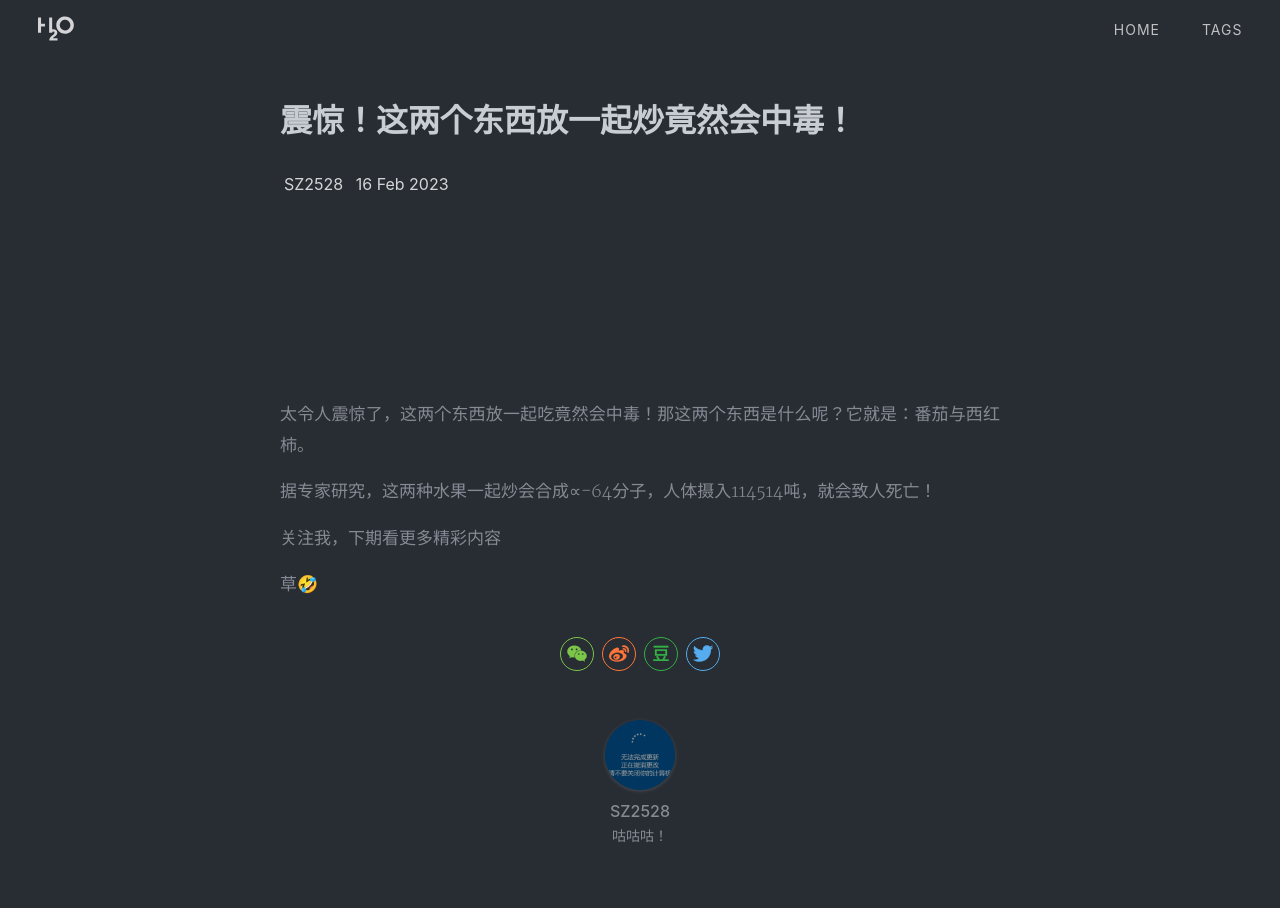
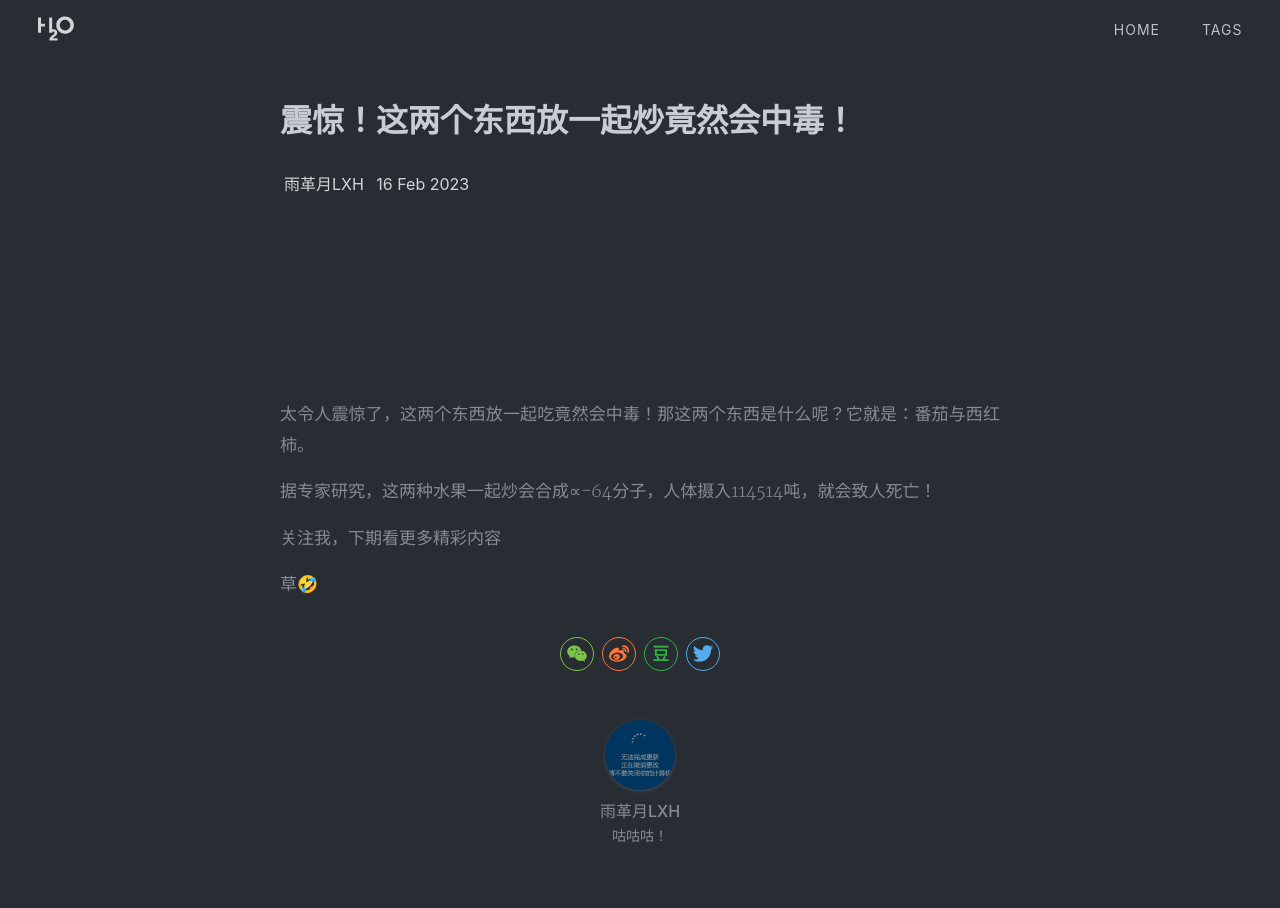
Before and after one commit to Yv-gy/yv-gy.github.io, a Jekyll site: the page built from _posts/2023-2-16-totamo-and-totamo.md, in a window 1280 px wide and 1386 px high. Shown: the top 908 px of the window. Built offline with Jekyll 4.4.1, drawn with Linux system fonts in a browser that asks for light colours; nearby versions of some CDN libraries; a style sheet for code colours, icons or effects is not loaded.

Commit message:
Update _config.yml

```diff
--- a/_config.yml
+++ b/_config.yml
@@ -24,8 +24,8 @@ description: >- # this means to ignore newlines until "baseurl:"
   没有描述。
 # keyword: ""
 baseurl: "" # the subpath of your site, e.g. /blog
-show_downloads: false
-url: "https://sz2528.github.io" # the base hostname & protocol for your site, e.g. http://example.com
+# show_downloads: false
+url: "https://yv-gy.github.io" # the base hostname & protocol for your site, e.g. http://example.com
 # twitter_username: jekyllrb
 github_username: Yv_gy
 
@@ -35,7 +35,7 @@ nav:
   tags: "/tags.html"
 
 # Author 配置博主信息
-author: "SZ2528"
+author: "雨革月LXH"
 nickname: "雨革月LXH"
 bio: "咕咕咕！"
 avatar: "assets/img/profile.png"
```
